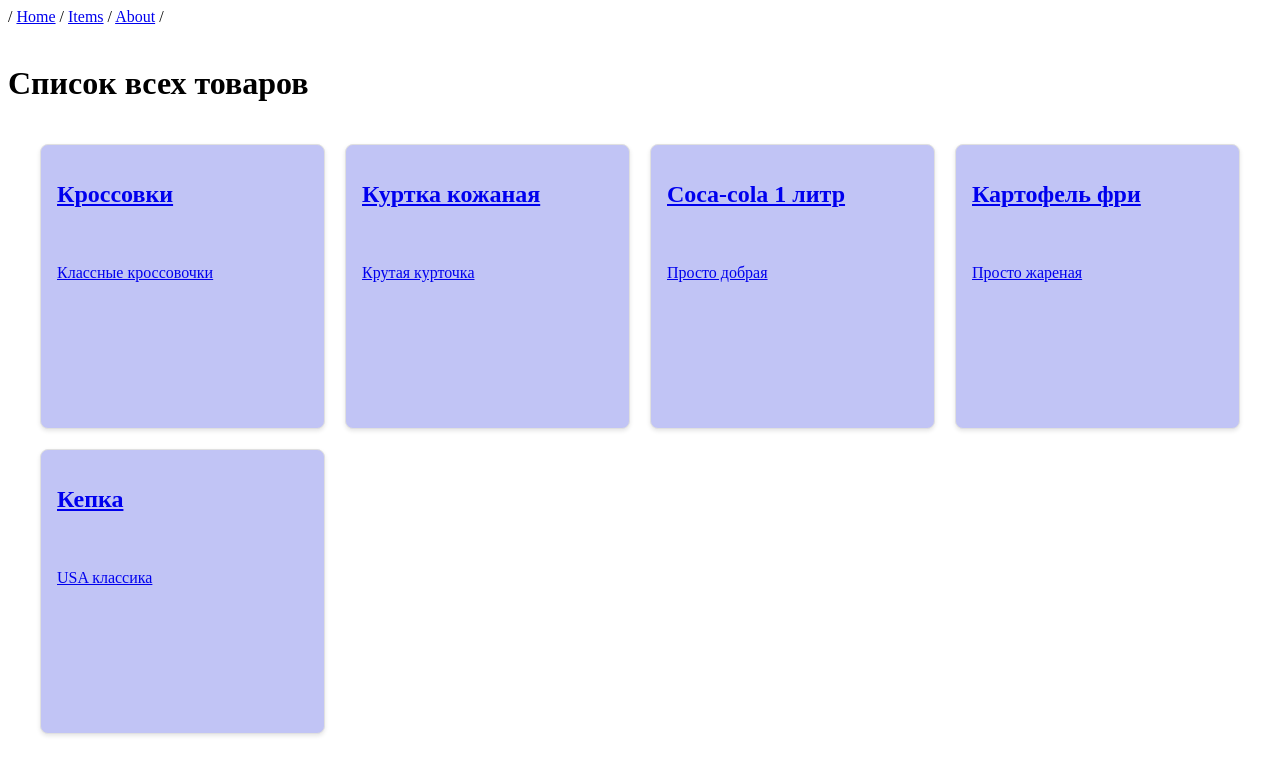
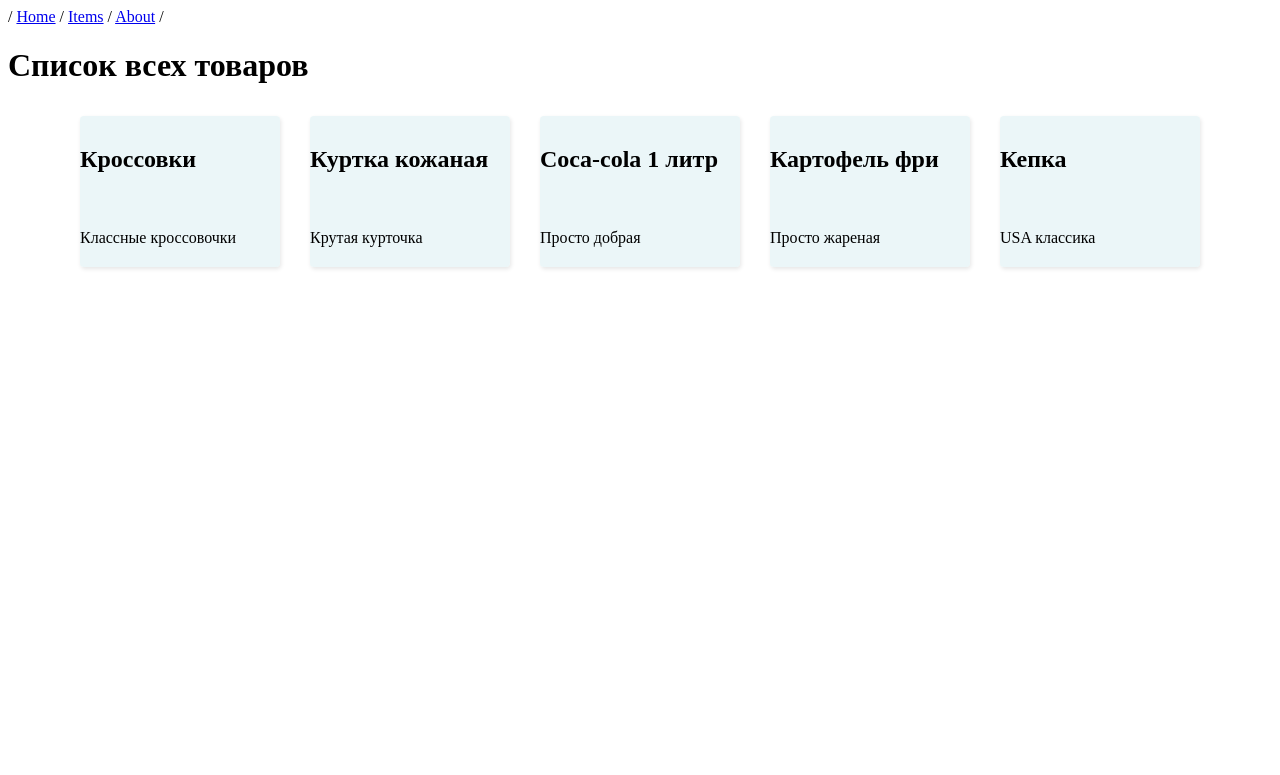
Before and after one commit to dmitriand/FirstDjango_10112025, a Django app: page /items/ in a window 1280 px wide. Shown: the top 775 px of the page. Run offline with Django 5.2, Linux system fonts and the light colour scheme; data comes from the database, SQL or seed files in the repository.

Commit message:
Done. M4:task1-4

```diff
--- a/FirstDjango/settings.py
+++ b/FirstDjango/settings.py
@@ -118,6 +118,11 @@ USE_TZ = True
 
 STATIC_URL = 'static/'
 
+
+STATICFILES_DIRS = (
+    BASE_DIR / "static",
+)
+
 # Default primary key field type
 # https://docs.djangoproject.com/en/5.2/ref/settings/#default-auto-field
 
--- a/FirstDjango/urls.py
+++ b/FirstDjango/urls.py
@@ -1,10 +1,12 @@
 from django.urls import path, re_path
 from MainApp import views
+from django.conf import settings
+from django.conf.urls.static import static
 
 
 urlpatterns = [
-    path("", views.home),
+    path("", views.home, name="home"),
     path("about/", views.about, name="about"),
     path("item/<int:id>/", views.get_item, name="item-detail"),
-    path("items/", views.get_all_items, name="all_items"),
-]
+    path("items/", views.get_all_items, name="all-items"),
+] + static(settings.STATIC_URL, document_root=settings.STATIC_ROOT)
--- /dev/null
+++ b/static/css/style.css
@@ -0,0 +1,47 @@
+* {
+    box-sizing: border-box;
+}
+
+.item{
+    width:150pt;
+    height: 100%;
+    margin: 10px;
+    box-shadow: 1px 2px 4px rgba(0, 0, 0, 0.1);
+    border-radius: 4px;
+    padding-top:10px;
+    background: rgba(223, 241, 244, 0.625);
+}
+
+.item:hover {
+    background: rgb(207, 232, 237);
+    box-shadow: 4px 8px 16px rgba(71, 215, 240);
+}
+
+.item p{
+    padding-left: 10px;
+    padding-right: 10px;
+}
+
+.item_name{
+    font-size: 1.5em;
+    text-align:center;
+ }
+
+ .item a{
+    text-decoration: none;
+    color: black;
+    text-align: justify;
+
+ }
+.items {
+    width: 100%;
+    display: grid;
+    /* Автоматически заполняем на всю ширину grid-контейнера */
+    grid-template-columns: repeat(auto-fill, 200px);
+    max-width: 1200px; /* Ширина grid-контейнера */
+    justify-content: center;
+    justify-items: center; /* Размещаем карточку по центру */
+    column-gap: 30px; /* Отступ между колонками */
+    row-gap: 40px; /* Отступ между рядами */
+    margin: 0 auto;
+  }
--- /dev/null
+++ b/templates/base.html
@@ -0,0 +1,26 @@
+<!DOCTYPE html>
+<html lang="en">
+
+{% load static %}
+
+<head>
+    <meta charset="UTF-8">
+    <meta name="viewport" content="width=device-width, initial-scale=1.0">
+    <title>
+        {% block title %}Заголовок{% endblock title %}
+    </title>
+    {% block style %}
+        <link rel="stylesheet" href="{% static "css/style.css" %}">
+    {% endblock style %}
+</head>
+<body>
+    <main>
+        {% block content %}
+            {% include "header.html" %}
+        {% endblock content %}
+    </main>
+    <footer>
+        {% block footer %}{% endblock footer %}
+    </footer>
+</body>
+</html>
--- /dev/null
+++ b/templates/footer.html
@@ -0,0 +1,5 @@
+<footer>
+    <br><br>
+    <hr>
+    <a href={% url "all-items" %}>Назад к списку товаров</a>
+</footer>
--- /dev/null
+++ b/templates/header.html
@@ -0,0 +1,3 @@
+<header>
+    / <a href="{% url "home" %}">Home</a> / <a href="{% url "all-items" %}">Items</a> / <a href="{% url "about" %}">About</a> /
+</header>
--- a/templates/items.html
+++ b/templates/items.html
@@ -1,46 +1,20 @@
-<!DOCTYPE html>
-<html lang="en">
-<head>
-    <meta charset="UTF-8">
-    <meta name="viewport" content="width=device-width, initial-scale=1.0">
-    <title>Товары</title>
-    <style>
-        .items-container {
-            display: grid;
-            grid-template-columns: repeat(auto-fill, minmax(250px, 1fr));
-            gap: 20px;
-            padding: 20px;
-            max-width: 1200px;
-            margin: 0 auto;
-        }
+{% extends "base.html" %}
 
-        .item {
-            border: 1px solid #e0e0e0;
-            border-radius: 8px;
-            padding: 16px;
-            background: #c1c4f5;
-            box-shadow: 0 2px 4px rgba(0,0,0,0.1);
-            transition: transform 0.2s, box-shadow 0.2s;
-            aspect-ratio: 1 / 1;
-            display: flex;
-            flex-direction: column;
-        }
-    </style>
-</head>
-<body>
-    / <a href="/">Home</a> / <a href="{% url "all_items" %}">Items</a> / <a href="{% url "about" %}">About</a> /
-    <br><br>
+{% block title %}Товары{% endblock title %}
+
+{% block content %}
+    {{ block.super }}
+
     <h1>Список всех товаров</h1>
-    <div class="items-container">
+    <div class="items">
         {% for item in items %}
-            <a href="{% url "item-detail" item.id %}">
                 <div class="item">
-                    <h2>{{item.name}}</h2>
+                    <a href="{% url "item-detail" item.id %}">
+                        <h2>{{item.name}}</h2>
                         <br><br>
                         {{item.description}}
+                    </a>
                 </div>
-            </a>
         {% endfor %}
     </div>
-</body>
-</html>
+{% endblock content %}
```
Also changed, not shown: templates/about.html (+7 -12 lines), templates/errors.html (+8 -13 lines), templates/index.html (+14 -13 lines), templates/item.html (+9 -14 lines), static/images/django.svg (added).
